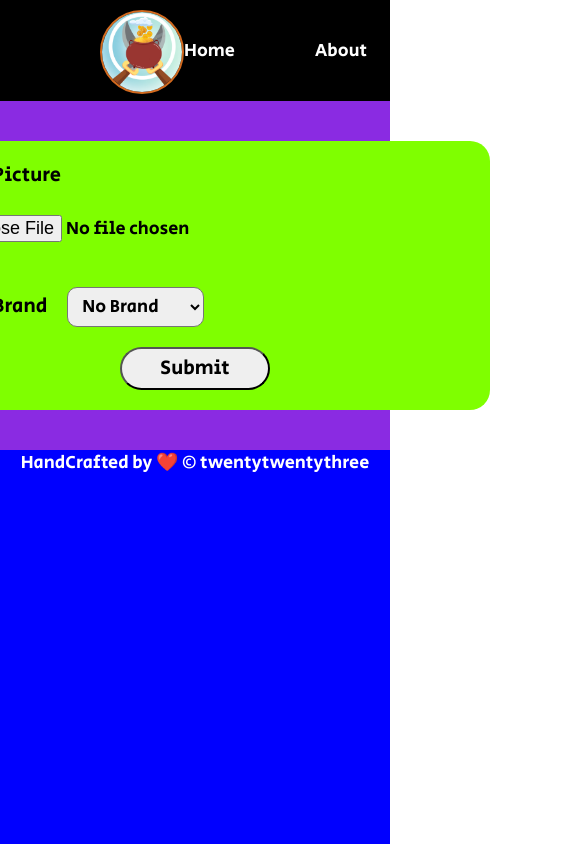
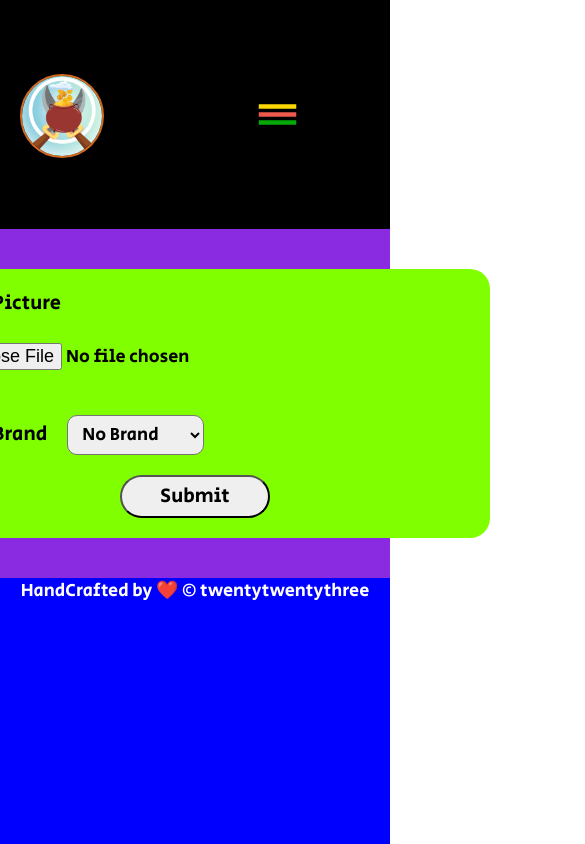
Before and after one commit to ValueHunt/valueHunt, a Next.js app: page /vh in a window 390 px wide. Shown: the whole page, 585 px wide, since content can reach past the window. Built offline with nearby package versions, Linux system fonts and the light colour scheme.

Commit message:
hamburger menu creation

```diff
--- a/components/NavBar.js
+++ b/components/NavBar.js
@@ -1,8 +1,17 @@
 import Link from "next/link"
-import styles from '../styles/navbar.module.css'
+import styles from '../styles/navbar1.module.css'
 import Image from "next/image"
+import { useState } from "react";
 
-export default function NavBar () {
+export default function NavBar() {
+  const [isOpen, setIsOpen] = useState(false);
+
+  const handleMenuToggle = () => {
+    setIsOpen(!isOpen);
+  }
+
+
+
   return (
     <>
       <div className={styles.navbar}>
@@ -13,7 +22,7 @@ export default function NavBar () {
           </Link>
         </div>
 
-        <div className={styles.navItems}>
+        <div className={`${styles.navItems} ${isOpen ? styles.show : ''}`}>
           <Link href='/'>
             Home
           </Link>
@@ -24,6 +33,11 @@ export default function NavBar () {
             Contact Us
           </Link>
         </div>
+        <div className={styles.hamburgerBtn} onClick={handleMenuToggle}>
+          <span className={`${styles.bar1} ${styles.bar}`}></span>
+          <span className={`${styles.bar2} ${styles.bar}`}></span>
+          <span className={`${styles.bar3} ${styles.bar}`}></span>
+        </div>
       </div>
       <div className='close' id="notification"></div>
     </>
--- a/pages/about.js
+++ b/pages/about.js
@@ -3,7 +3,7 @@ import Image from 'next/image'
 import Link from 'next/link'
 import Head from 'next/head'
 
-export default function about() {
+export default function About() {
   return (
     <>
     <Head>
--- a/pages/vh.js
+++ b/pages/vh.js
@@ -14,7 +14,7 @@ export async function getStaticProps() {
   };
 }
 
-export default function vhHandler(props) {
+export default function VhHandler(props) {
   const [loading, setLoading] = useState(false);
   const [results, setResults] = useState(null);
   const [error, setError] = useState(null);
@@ -54,6 +54,7 @@ export default function vhHandler(props) {
       setLoading(false);
       x.classList.remove("loading");
       x.classList.add("close");
+      console.log(error)
       setError('Something went wrong. Please try again later');
     }
     setFormKey(formKey + 1);
--- a/styles/navbar.module.css
+++ b/styles/navbar.module.css
@@ -1,4 +1,4 @@
-.navbar{
+.navbar {
     display: flex;
     box-sizing: border-box;
     background-color: black;
@@ -6,26 +6,30 @@
     align-items: center;
     justify-content: space-between;
 }
-.logo{
+
+.logo {
     /* display: flex; */
     cursor: pointer;
     box-sizing: border-box;
     /* background-color: blueviolet; */
     /* flex: 1; */
-    padding: 10px 0px 0px 100px ;
+    padding: 10px 0px 0px 100px;
 }
-.img{
+
+.img {
 
     border-radius: 50%;
-    border:2px solid chocolate;
+    border: 2px solid chocolate;
 }
-.navItems{
+
+.navItems {
     display: flex;
     /* background-color: chartreuse; */
     justify-content: space-between;
     align-items: center;
 }
-.navItems a{
+
+.navItems a {
     font-size: 18px;
     text-align: right;
     text-decoration: none;
@@ -33,3 +37,152 @@
     /* justify-content:space-between; */
     padding-right: 80px;
 }
+
+/* Hamburger Menu */
+
+/*
+@media (max-width: 767px) {
+    .navItems {
+      display: none;
+    }
+
+    .show {
+      display: block;
+    }
+
+    .hamburgerBtn {
+      display: block;
+      position: relative;
+      z-index: 100;
+      cursor: pointer;
+      background-color: transparent;
+      border: none;
+      padding: 0;
+      margin: 0;
+    }
+
+    .hamburgerBtn span {
+      display: block;
+      position: absolute;
+      height: 3px;
+      width: 25px;
+      background: #fff;
+      border-radius: 3px;
+      opacity: 1;
+      left: 0;
+      transition: all 0.25s ease-in-out;
+    }
+    .bar{
+    display: block;
+    width: 25px;
+    height: 3px;
+    margin: 5px auto;
+    -webkit-transition: all 0.3s ease-in-out;
+    transition: all 0.3s ease-in-out;
+    background-color: #101010;
+    }
+    .open:nth-child(1) {
+      transform: rotate(45deg) translate(5px, 5px);
+    }
+
+    .open:nth-child(2) {
+      opacity: 0;
+    }
+
+    .open:nth-child(3) {
+      transform: rotate(-45deg) translate(5px, -5px);
+    }
+  } */
+
+
+.navbar {
+    display: flex;
+    box-sizing: border-box;
+    background-color: black;
+    align-items: center;
+    justify-content: space-between;
+}
+
+.logo {
+    cursor: pointer;
+    box-sizing: border-box;
+    padding: 10px 0px 0px 100px;
+}
+
+.img {
+    border-radius: 50%;
+    border: 2px solid chocolate;
+}
+
+.navItems {
+    display: flex;
+    justify-content: space-between;
+    align-items: center;
+}
+
+.navItems a {
+    font-size: 18px;
+    text-align: right;
+    text-decoration: none;
+    color: white;
+    padding-right: 80px;
+}
+
+/* Hamburger Menu */
+
+@media (max-width: 767px) {
+    .navItems {
+        display: none;
+    }
+
+    .navItems.open {
+        display: block;
+    }
+
+    .hamburgerBtn {
+        display: block;
+        position: relative;
+        z-index: 100;
+        cursor: pointer;
+        background-color: transparent;
+        border: none;
+        padding: 0;
+        margin: 0;
+    }
+
+    .hamburgerBtn span {
+        display: block;
+        position: absolute;
+        height: 3px;
+        width: 25px;
+        background: #fff;
+        border-radius: 3px;
+        opacity: 1;
+        left: 0;
+        transition: all 0.25s ease-in-out;
+    }
+
+    .hamburgerBtn span:nth-child(1) {
+        top: 5px;
+    }
+
+    .hamburgerBtn span:nth-child(2) {
+        top: 11px;
+    }
+
+    .hamburgerBtn span:nth-child(3) {
+        top: 17px;
+    }
+
+    .hamburgerBtn.open span:nth-child(1) {
+        transform: rotate(45deg) translate(5px, 5px);
+    }
+
+    .hamburgerBtn.open span:nth-child(2) {
+        opacity: 0;
+    }
+
+    .hamburgerBtn.open span:nth-child(3) {
+        transform: rotate(-45deg) translate(5px, -5px);
+    }
+}
--- /dev/null
+++ b/styles/navbar1.module.css
@@ -0,0 +1,109 @@
+/* Default styles */
+.navbar {
+    display: flex;
+    box-sizing: border-box;
+    background-color: black;
+    align-items: center;
+    justify-content: space-between;
+    position: relative;
+}
+
+.logo {
+    cursor: pointer;
+    box-sizing: border-box;
+    padding: 10px 0px 0px 100px;
+}
+
+.img {
+    border-radius: 50%;
+    border: 2px solid chocolate;
+}
+
+.navItems {
+    display: flex;
+    justify-content: space-between;
+    align-items: center;
+}
+
+.navItems a {
+    font-size: 18px;
+    text-align: right;
+    text-decoration: none;
+    color: white;
+    padding-right: 80px;
+}
+
+/* Hamburger Menu */
+.hamburgerBtn {
+    display: none;
+    position: relative;
+    z-index: 100;
+    cursor: pointer;
+    background-color: transparent;
+    border: none;
+    padding: 100px;
+    margin: 0;
+}
+
+.bar {
+    display: block;
+    width: 25px;
+    height: 3px;
+    margin: 5px auto;
+    -webkit-transition: all 0.3s ease-in-out;
+    transition: all 0.3s ease-in-out;
+}
+
+.bar1 {
+    background-color: #fdd800;
+}
+
+.bar2 {
+    background-color: #ed594a;
+}
+
+.bar3 {
+    background-color: #05aa08;
+}
+
+/* Media queries for responsiveness */
+@media (max-width: 767px) {
+    .navItems {
+        display: none;
+    }
+
+    .show {
+        display: block;
+    }
+
+    .hamburgerBtn {
+        display: block;
+    }
+
+    .open:nth-child(1) {
+        transform: rotate(45deg) translate(5px, 5px);
+    }
+
+    .open:nth-child(2) {
+        opacity: 0;
+    }
+
+    .open:nth-child(3) {
+        transform: rotate(-45deg) translate(5px, -5px);
+    }
+
+    .navItems a {
+        font-size: 16px;
+        padding-right: 50px;
+    }
+
+    .logo {
+        padding: 10px 0px 0px 20px;
+    }
+}
+
+@media (max-width: 767px) {
+    .bar {
+        transform: scale(1.5);
+    }
+}
```
Also changed, not shown: .eslintrc.json.
